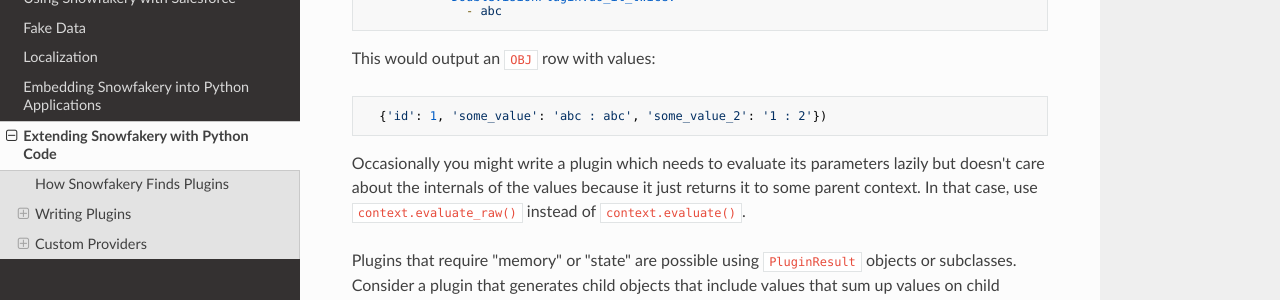
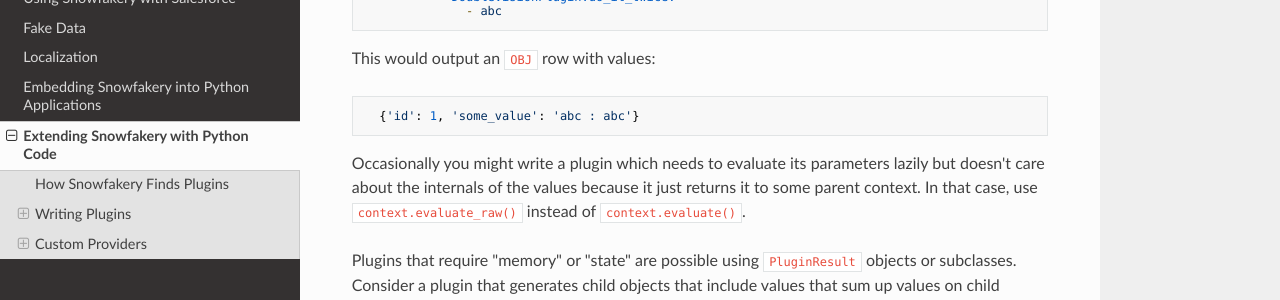
Before and after one commit to SFDO-Tooling/Snowfakery, an MkDocs documentation site: the page built from docs/extending.md, in a window 1280 px wide and 900 px high, scrolled down 6764 px. Shown: the part 151-451 px from the top of the window. Built offline with MkDocs 1.6.1, drawn with Linux system fonts in a browser that asks for light colours; nearby versions of some CDN libraries.

Commit message:
Updating documentation code block formatting (#674)
* Updating documentation code block formatting

````diff
--- a/docs/extending.md
+++ b/docs/extending.md
@@ -404,7 +404,7 @@
 This would output an `OBJ` row with values:
 
 ```python
-  {'id': 1, 'some_value': 'abc : abc', 'some_value_2': '1 : 2'})
+  {'id': 1, 'some_value': 'abc : abc'}
 ```
 
 Occasionally you might write a plugin which needs to evaluate its
````
